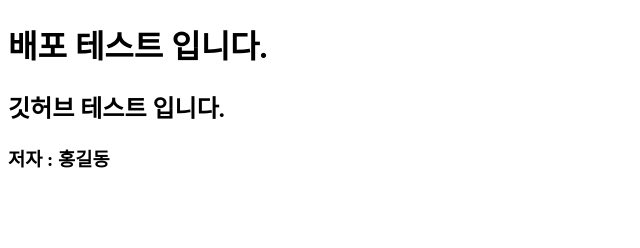
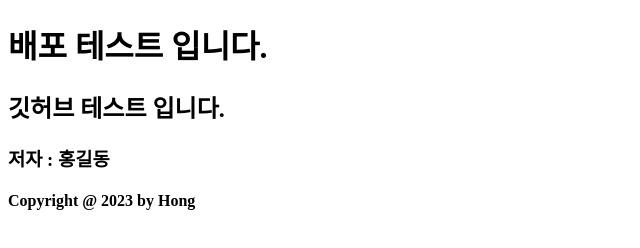
Before and after one commit to polkmn0995/sg_3, a plain HTML site: page index.html in a window 1280 px wide. Shown: the whole page, without its empty margins (0-640 px from the left). Drawn offline with Linux system fonts and the light colour scheme.

Commit message:
feat : copyright 추가

```diff
--- a/index.html
+++ b/index.html
@@ -9,5 +9,6 @@
     <h1>배포 테스트 입니다.</h1>
     <h2>깃허브 테스트 입니다.</h2>
     <h3>저자 : 홍길동</h3>
+    <h4>Copyright @ 2023 by Hong</h4>
   </body>
 </html>
```
